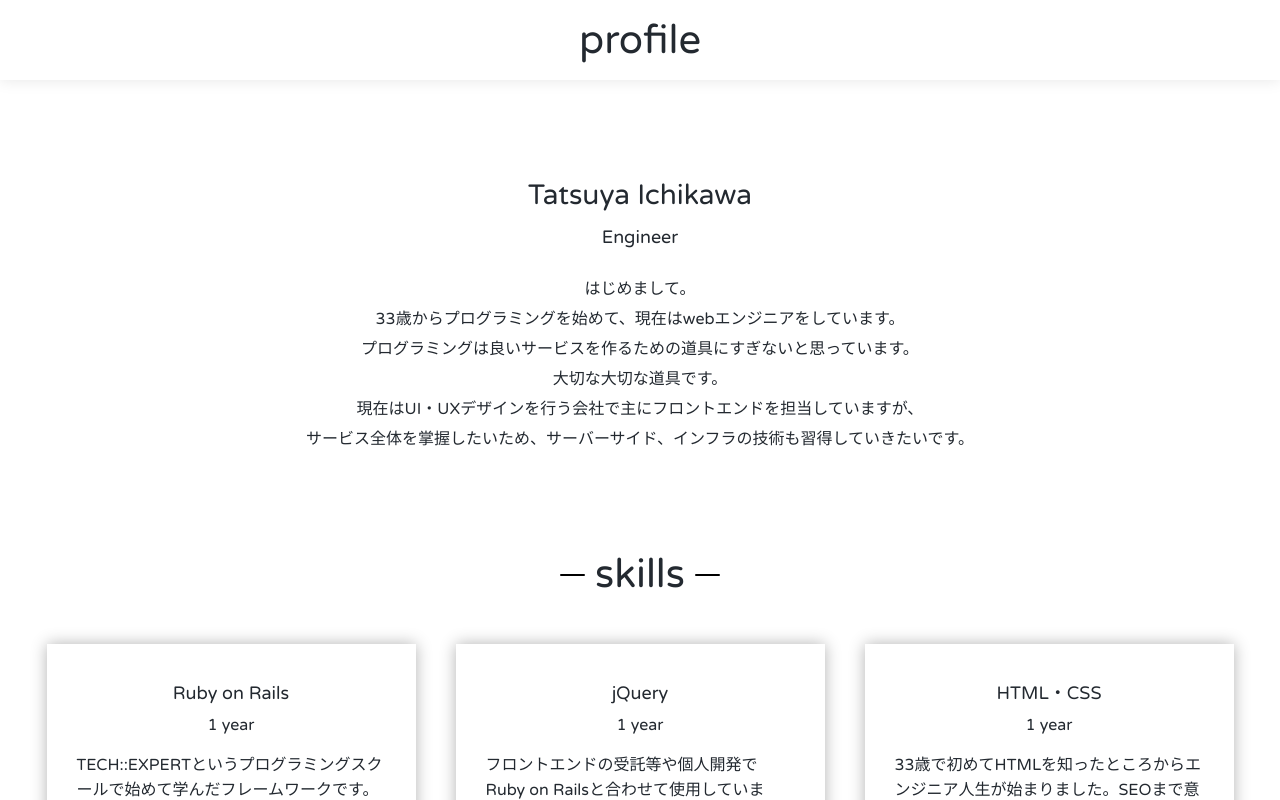
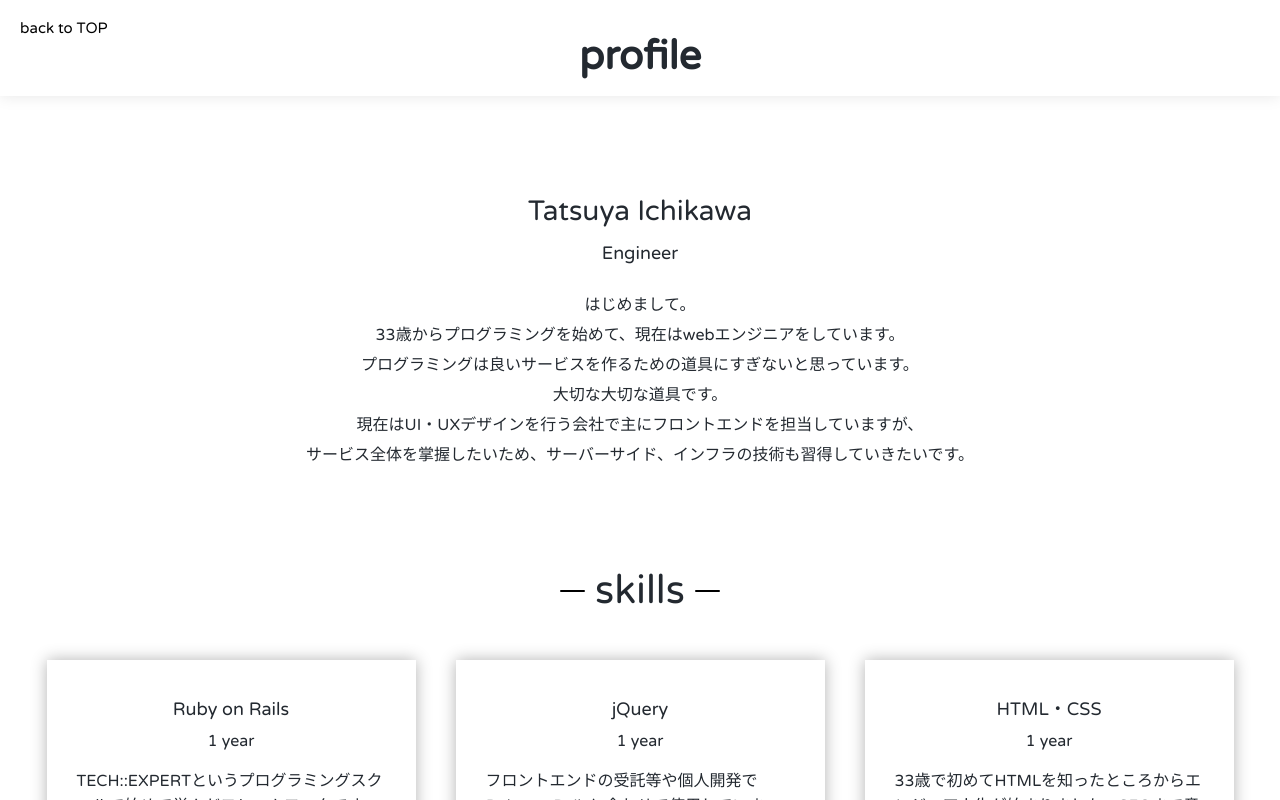
Before and after one commit to tsutaya100507/myblog-base, a Nuxt app in the folder app-front/: page /profile in a window 1280 px wide. Built offline with nearby package versions, Linux system fonts and the light colour scheme.

Commit message:
[Fix] Fix profile page layout

```diff
--- a/app-front/pages/index.vue
+++ b/app-front/pages/index.vue
@@ -1,8 +1,10 @@
 <template>
   <div class="wrapper">
     <div class="logo">
-      <img src="/logo_transparent.png" alt="Tatsuya_Ichikawa">
+      <img src="/logo_transparent.png" alt="Tatsuya_Ichikawa"/>
+      <transition name="fade">
       <nuxt-link to="/profile" class="profile">profile</nuxt-link>
+      </transition>
     </div>
     <div class="cards-wrapper">
         <PostCard :post="post" v-for="post in posts" :key=post.id class="post-card"/>
@@ -30,7 +32,7 @@
     },
     mounted () {
       this.updateBlogs()
-    }
+    },
   }
 </script>
 
@@ -74,7 +76,6 @@
   }
 
   img {
-    /* margin-top: -150px; */
     width: 100%;
     max-width: 650px;
     height: auto;
@@ -88,11 +89,6 @@
   @media screen and (max-width:680px) {
     img {
       width: 100%;
-      /* margin-top: -80px; */
-    }
-
-    .cards-wrapper {
-      /* margin-top: -100px; */
     }
   }
 
@@ -102,4 +98,14 @@
     }
   }
 
+    .page-enter-active, .page-leave-active {
+  transition: opacity .5s;
+  }
+
+  .page-enter, .page-leave-to {
+    opacity: 0;
+  }
+
+
+
 </style>
--- a/app-front/pages/profile.vue
+++ b/app-front/pages/profile.vue
@@ -1,6 +1,9 @@
 <template>
   <div>
-    <header>profile</header>
+    <header>
+      <nuxt-link to="/">back to TOP</nuxt-link>
+      <h1>profile</h1>
+    </header>
     <div class="wrapper">
     <div class="intro-card">
       <div class="name">Tatsuya Ichikawa</div>
@@ -42,12 +45,52 @@ export default {
 }
 </script>
 
-<style>
+<style scoped>
   header {
+    position: relative;
+    padding: 20px;
+    box-shadow: 0 0 15px rgba(0,0,0,.1);
+  }
+
+  header > a {
+    /* position: absolute;
+    top: 35px;
+    left: 20px; */
+    font-size: 15px;
+    color: black;
+  }
+
+  header > a {
+  position: relative;
+  display: inline-block;
+  text-decoration: none;
+  transition: color .5s;
+}
+header > a:hover {
+  color: #1F7392;
+
+}
+
+header > a::after {
+  position: absolute;
+  bottom: -4px;
+  left: 0;
+  content: '';
+  width: 100%;
+  height: 2px;
+  background: #1F7392;
+  transform: scale(0, 1);
+  transform-origin: left top;
+  transition: transform .3s;
+  color: #1F7392;
+}
+header > a:hover::after {
+  transform: scale(1, 1);
+}
+
+  header > h1 {
     text-align: center;
     font-size: 40px;
-    padding: 20px;
-    box-shadow: 0 0 15px rgba(0,0,0,.1);
   }
 
   .wrapper {
@@ -143,4 +186,13 @@ export default {
       width: 40%;
     }
   }
+
+  .page-enter-active, .page-leave-active {
+  transition: opacity .5s;
+  }
+
+  .page-enter, .page-leave-to {
+    opacity: 0;
+  }
+
 </style>
```
